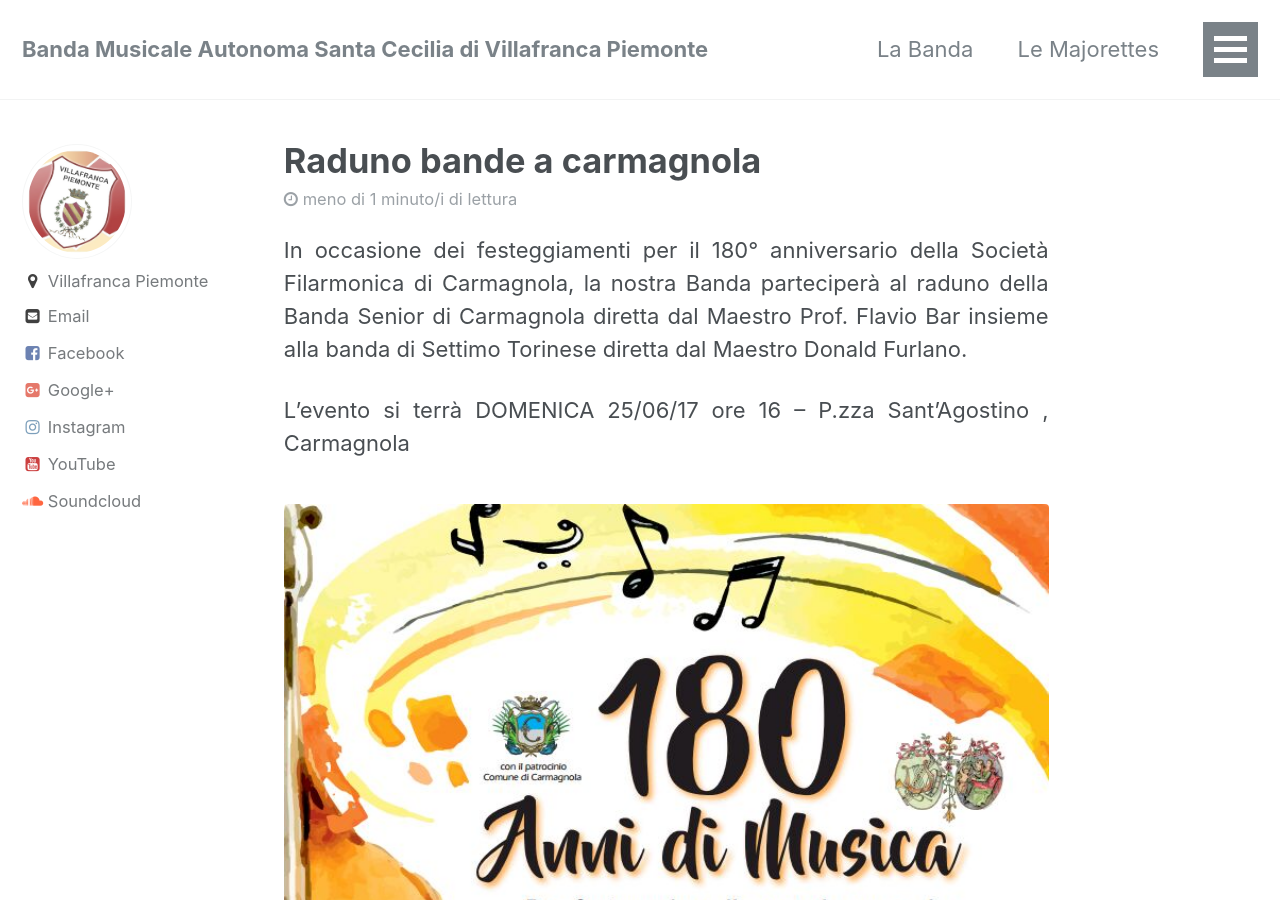
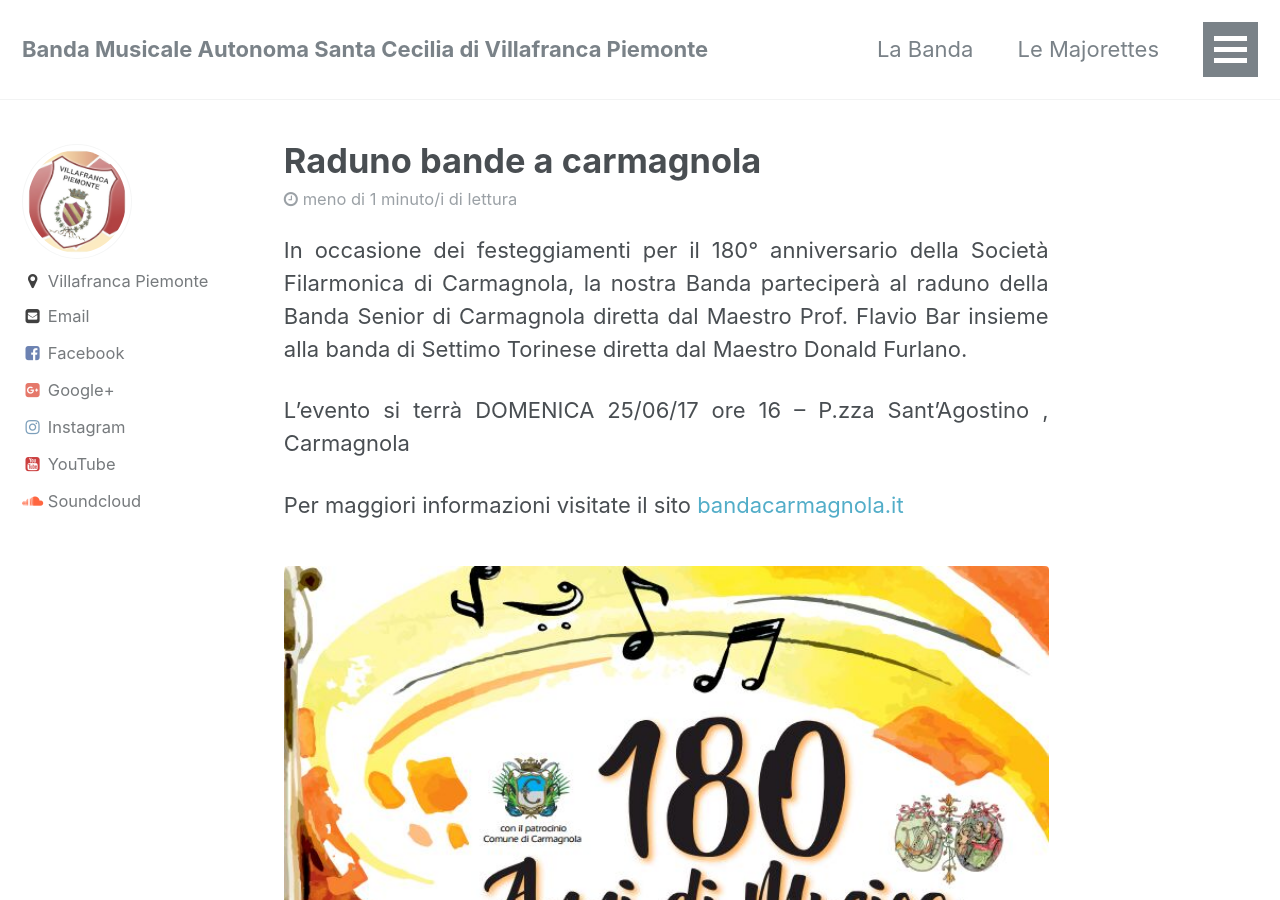
Before and after one commit to BandaVillaSCecilia/BandaVillaSCecilia.github.io, a Jekyll site: the page built from _posts/2017-06-22-Raduno bande a Carmagnola.md, in a window 1280 px wide and 900 px high. Built offline with Jekyll 4.4.1, drawn with Linux system fonts in a browser that asks for light colours.

Commit message:
added link to site

```diff
--- a/_posts/2017-06-22-Raduno bande a Carmagnola.md
+++ b/_posts/2017-06-22-Raduno bande a Carmagnola.md
@@ -7,4 +7,7 @@ In occasione dei festeggiamenti per il 180° anniversario della Società Filarmo
 L'evento si terrà DOMENICA 25/06/17 ore 16 – P.zza Sant’Agostino , Carmagnola
 {: .text-justify}
 
+Per maggiori informazioni visitate il sito [bandacarmagnola.it](http://bandacarmagnola.it/)
+{: .text-justify}
+
 {% include figure image_path="/assets/images/posts/20170622/radunocarmagnola.jpg" alt="Raduno Bande @ Carmagnola" caption="Raduno Bande @ Carmagnola" %}
```
